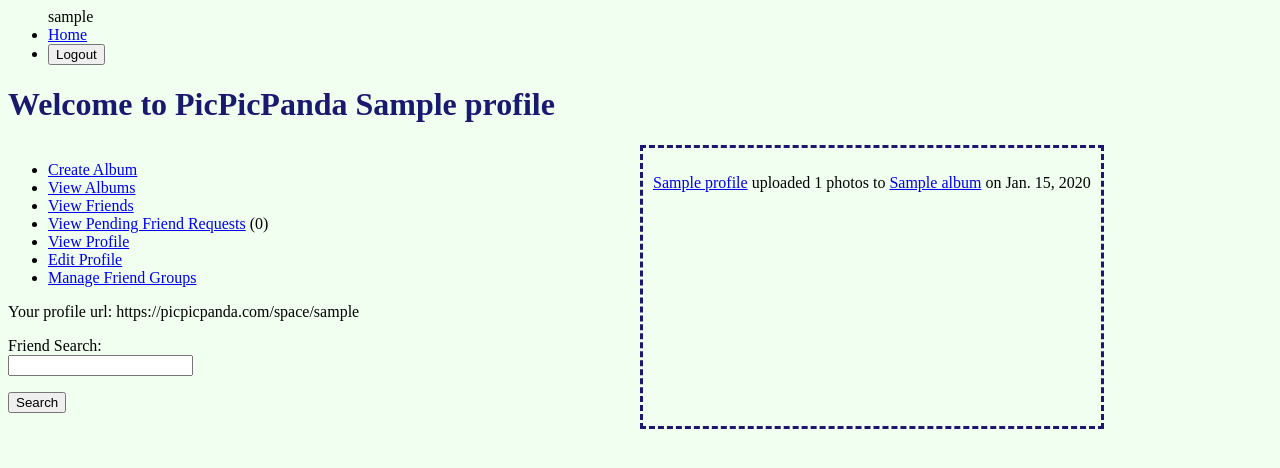
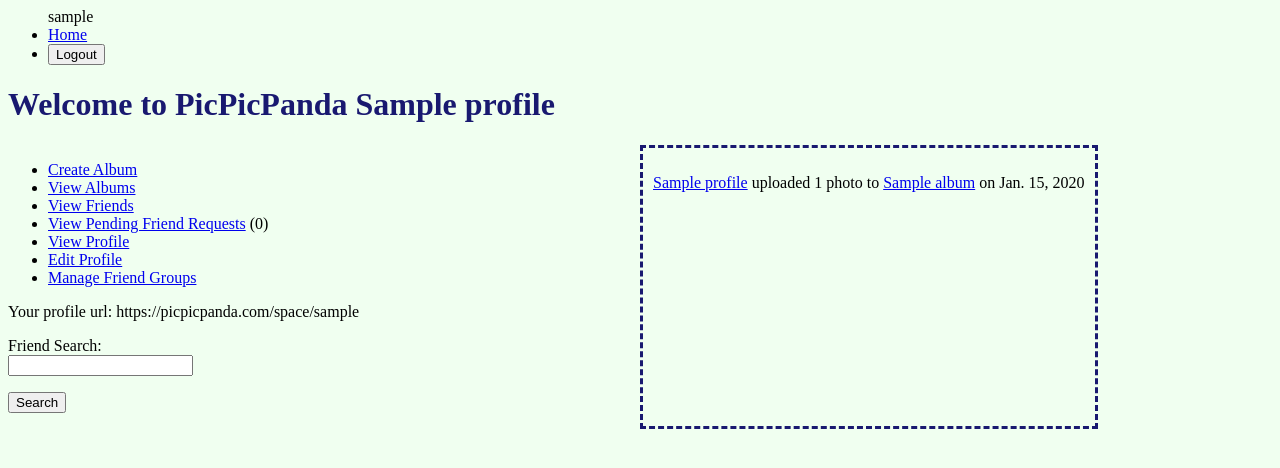
Before and after one commit to tnibert/Camelot, a Django app: page /home in a window 1280 px wide. Shown: the top 468 px of the page. Run offline with Django 3.2, Linux system fonts and the light colour scheme; a user stored in the database is signed in; tables that the repository leaves empty hold one stand-in row (values such as "Sample post").

Commit message:
correct pluralization

```diff
--- a/camelot/templates/camelot/home.html
+++ b/camelot/templates/camelot/home.html
@@ -33,7 +33,8 @@
 
 <div id="feed">
     {% for item in feed %}
-    <p><a href="{% url 'show_profile' item.1.user.id %}">{{ item.1 }}</a> uploaded {{ item.3 }} photos to
+    <p><a href="{% url 'show_profile' item.1.user.id %}">{{ item.1 }}</a> uploaded {{ item.3 }} photo{{ item.3|pluralize:"s" }}
+        to
         <a href="{% url 'show_album' item.2.id %}">{{ item.2 }}</a> on {{ item.0 }}</p>
     {% endfor %}
 </div>
```
